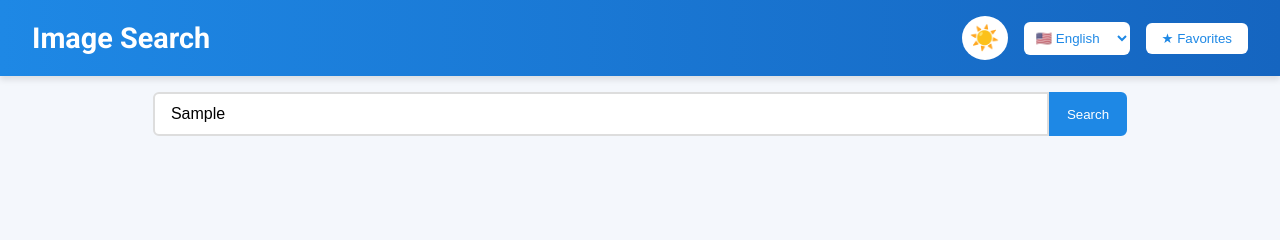
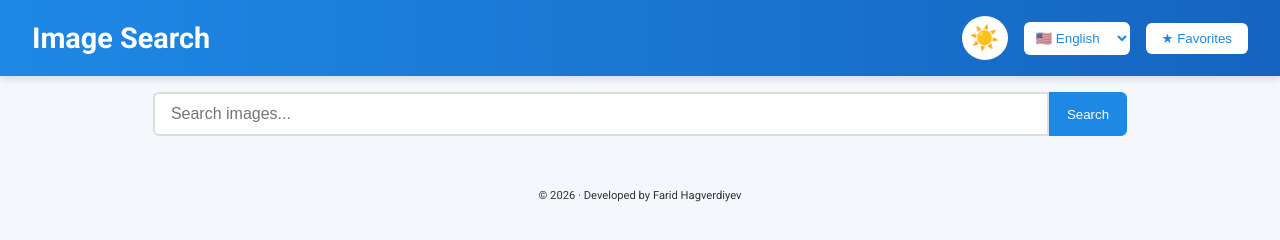
Before and after one commit to fhagverdiyev3248-boop/google-plagiar, a plain HTML site: page index.html in a window 1280 px wide. Both pictures are taken after typing "Sample" into the empty fields and a click on the button "Search". Drawn offline with Linux system fonts and the light colour scheme; no server answers.

Commit message:
Update HTML, CSS, and JS

````diff
--- a/index.html
+++ b/index.html
@@ -39,7 +39,6 @@
             <button id="next-btn">Next →</button>
         </div>
 
-        <!-- Modal -->
         <div id="modal" class="modal">
             <div class="modal-content">
                 <span id="close-modal">&times;</span>
@@ -48,6 +47,7 @@
             </div>
         </div>
     </main>
+    <p class="footer">© 2026 · Developed by Farid Hagverdiyev</p>
 
     <script src="script.js"></script>
 </body>
--- a/script.js
+++ b/script.js
@@ -3,11 +3,10 @@ let currentPage = 1;
 let currentQuery = "";
 let favorites = JSON.parse(localStorage.getItem("favorites")) || [];
 
-// Theme and Language
 let currentTheme = localStorage.getItem("theme") || "light";
 let currentLanguage = localStorage.getItem("language") || "en";
 
-// Translations
+
 const translations = {
     en: {
         title: "Image Search",
@@ -47,7 +46,7 @@ const modalImage = document.getElementById("modal-image");
 const modalInfo = document.getElementById("modal-info");
 const closeModal = document.getElementById("close-modal");
 
-// spinner functions
+
 function showSpinner() {
   spinner.classList.remove("hidden");
 }
@@ -56,15 +55,13 @@ function hideSpinner() {
   spinner.classList.add("hidden");
 }
 
-// Fetch images
 async function fetchImages(query, page = 1) {
-  showSpinner(); // show spinner when search starts
+  showSpinner();
   try {
     const response = await fetch(`https://pixabay.com/api/?key=${API_KEY}&q=${encodeURIComponent(query)}&image_type=photo&per_page=12&page=${page}`);
     const data = await response.json();
 
-    // wait for images to finish loading before hiding spinner
-    await displayImages(data.hits); // displayImages resolves when all images load/error
+    await displayImages(data.hits);
     pageInfo.textContent = `Page ${page} of ${Math.ceil(data.totalHits / 12)}`;
     document.getElementById("pagination").classList.remove("hidden");
     document.getElementById("pagination").classList.remove("hidden");
@@ -75,8 +72,8 @@ async function fetchImages(query, page = 1) {
   }
 }
 
-// Display images
-// Returns a Promise that resolves once all image elements have either loaded or errored
+
+
 function displayImages(images) {
   gallery.innerHTML = "";
 
@@ -94,7 +91,7 @@ function displayImages(images) {
       imageEl.alt = img.tags || "";
       imageEl.src = img.webformatURL;
 
-      // resolve when image loads or errors
+
       imageEl.addEventListener("load", () => resolve());
       imageEl.addEventListener("error", () => resolve());
 
@@ -114,13 +111,13 @@ function displayImages(images) {
     });
   });
 
-  // Wait until all images have fired load/error, then hide spinner
+
   return Promise.all(loadPromises).then(() => {
     hideSpinner();
   });
 }
 
-// Toggle favorite
+
 function toggleFavorite(img, btn) {
   if (favorites.some(f => f.id === img.id)) {
     favorites = favorites.filter(f => f.id !== img.id);
@@ -132,14 +129,14 @@ function toggleFavorite(img, btn) {
   localStorage.setItem("favorites", JSON.stringify(favorites));
 }
 
-// Show favorites
+
 favoritesBtn.addEventListener("click", () => {
   displayImages(favorites);
   pageInfo.textContent = `Favorites (${favorites.length})`;
   document.getElementById("pagination").classList.add("hidden");
 });
 
-// Modal
+
 function openModal(img) {
   modalImage.src = img.largeImageURL;
   modalInfo.innerHTML = `
@@ -155,19 +152,20 @@ closeModal.addEventListener("click", closeModalFunc);
 modal.addEventListener("click", e => { if(e.target===modal) closeModalFunc(); });
 document.addEventListener("keydown", e => { if(e.key==="Escape") closeModalFunc(); });
 
-// Form submit
+
 form.addEventListener("submit", e => {
   e.preventDefault();
   currentQuery = input.value;
   currentPage = 1;
   fetchImages(currentQuery, currentPage);
+  input.value = "";
 });
 
-// Pagination
+
 prevBtn.addEventListener("click", () => { if(currentPage>1){ currentPage--; fetchImages(currentQuery, currentPage); }});
 nextBtn.addEventListener("click", () => { currentPage++; fetchImages(currentQuery, currentPage); });
 
-// Theme Toggle
+
 const themeToggle = document.getElementById("theme-toggle");
 themeToggle.addEventListener("click", () => {
   currentTheme = currentTheme === "light" ? "dark" : "light";
@@ -175,7 +173,7 @@ themeToggle.addEventListener("click", () => {
   localStorage.setItem("theme", currentTheme);
 });
 
-// Language Select
+
 const languageSelect = document.getElementById("language-select");
 languageSelect.addEventListener("change", (e) => {
   currentLanguage = e.target.value;
@@ -183,27 +181,27 @@ languageSelect.addEventListener("change", (e) => {
   localStorage.setItem("language", currentLanguage);
 });
 
-// Apply Theme
+
 function applyTheme() {
   document.body.classList.toggle("dark", currentTheme === "dark");
   themeToggle.textContent = currentTheme === "light" ? "☀️" : "🌙";
 }
 
-// Apply Language
+
 function applyLanguage() {
   const t = translations[currentLanguage];
   document.querySelector('[data-key="title"]').textContent = t.title;
   document.querySelector('[data-key="favorites"]').textContent = t.favorites;
   input.placeholder = t.searchPlaceholder;
   document.querySelector('button[type="submit"]').textContent = t.search;
-  // Update page info if needed
+
   if (pageInfo.textContent.includes("Page")) {
     const pageMatch = pageInfo.textContent.match(/Page (\d+) of (\d+)/);
     if (pageMatch) {
       pageInfo.textContent = `${t.page} ${pageMatch[1]} of ${pageMatch[2]}`;
     }
   }
-  // Update modal labels
+
   if (modal.classList.contains("show")) {
     const img = modalImage.src ? { user: modalInfo.querySelector("p:nth-child(1)").textContent.split(": ")[1],
                                    tags: modalInfo.querySelector("p:nth-child(2)").textContent.split(": ")[1],
@@ -218,6 +216,6 @@ function applyLanguage() {
   }
 }
 
-// Initialize
+
 applyTheme();
 applyLanguage();
--- a/style.css
+++ b/style.css
@@ -1,13 +1,11 @@
-/* ```css // filepath: c:\Users\fhagv\OneDrive\Документы\JavaScript\lekce 14\style.css */
 
-/* Reset */
+
 * {
     box-sizing: border-box;
     margin: 0;
     padding: 0;
 }
 
-/* CSS Variables for Light Mode */
 :root {
     --bg-color: #f4f7fc;
     --text-color: #333;
@@ -22,7 +20,7 @@
     --spinner-top: #1e88e5;
 }
 
-/* Dark Mode Variables */
+
 .dark {
     --bg-color: #121212;
     --text-color: #e0e0e0;
@@ -44,7 +42,7 @@ body {
     transition: background 0.3s, color 0.3s;
 }
 
-/* Header */
+
 header {
     display: flex;
     justify-content: space-between;
@@ -98,7 +96,7 @@ header button:hover {
     cursor: pointer;
 }
 
-/* Form */
+
 form {
     display: flex;
     justify-content: center;
@@ -129,7 +127,7 @@ button[type="submit"]:hover {
     background: #1565c0;
 }
 
-/* spinner base */
+
 .spinner {
     content: "";
     width: 60px;
@@ -141,7 +139,6 @@ button[type="submit"]:hover {
     margin: 1rem auto;
 }
 
-/* helper to hide elements when toggled via JS */
 .hidden {
     display: none !important;
 }
@@ -152,7 +149,7 @@ button[type="submit"]:hover {
     }
 }
 
-/* Gallery */
+
 .gallery {
     display: grid;
     grid-template-columns: repeat(auto-fill, minmax(220px, 1fr));
@@ -205,7 +202,7 @@ button[type="submit"]:hover {
     background: #ffeb3b;
 }
 
-/* Pagination */
+
 .pagination {
     display: flex;
     justify-content: center;
@@ -228,7 +225,7 @@ button[type="submit"]:hover {
     background: #1565c0;
 }
 
-/* Modal */
+
 .modal {
     position: fixed;
     top: 0;
@@ -271,13 +268,13 @@ button[type="submit"]:hover {
 
 #close-modal {
     position: absolute;
-    top: 10px;
-    right: 15px;
+    top: 5px;
+    right: 5px;
     font-size: 1.5rem;
     cursor: pointer;
 }
 
-/* Animations */
+
 @keyframes fadeIn {
     from {
         opacity: 0;
@@ -422,3 +419,10 @@ button[type="submit"]:hover {
         font-size: 0.9rem;
     }
 }
+
+.footer {
+    text-align: center;
+    padding: 5px;
+    font-size: 0.7rem;
+    color: var(--text-color);
+}
````
